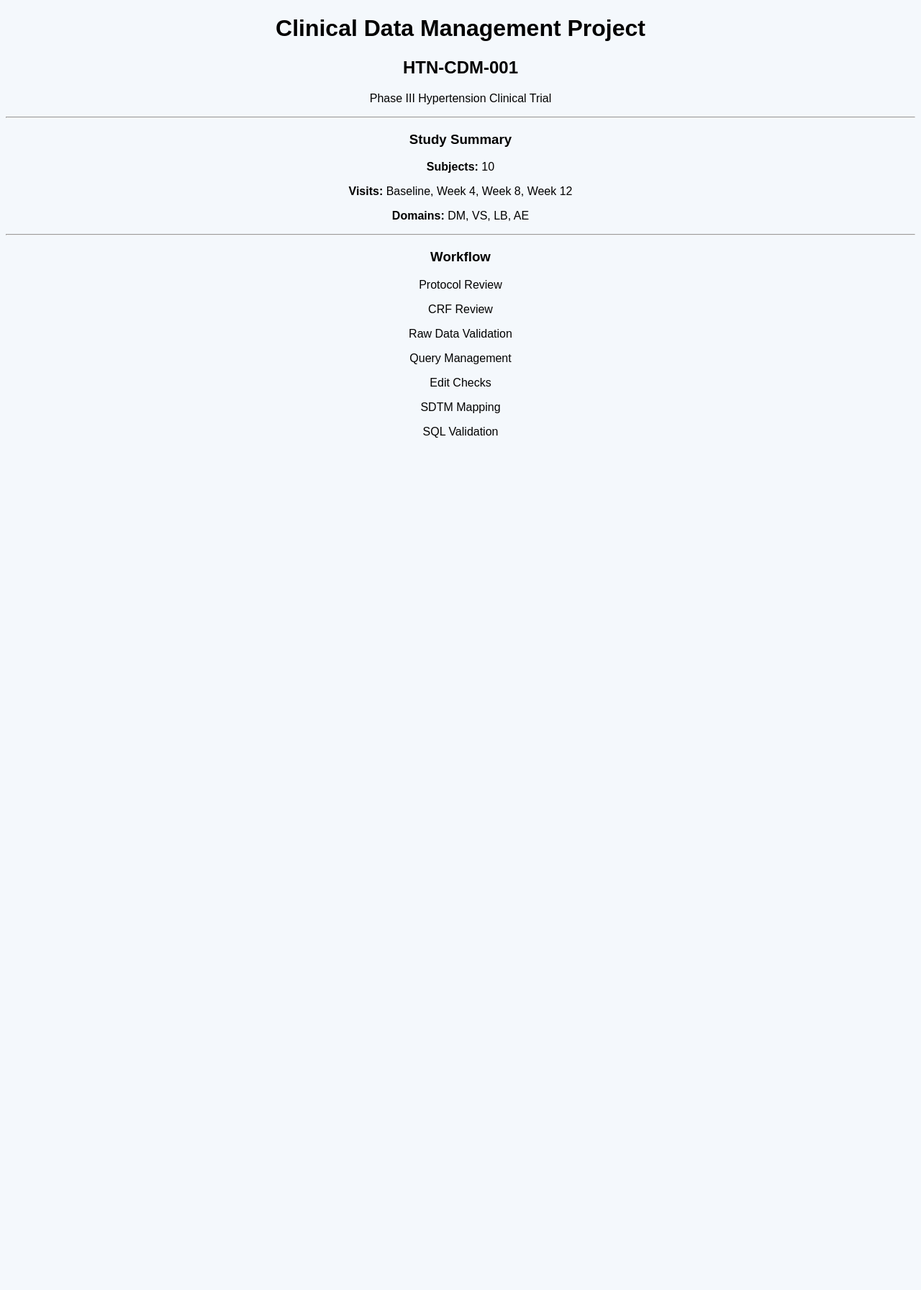
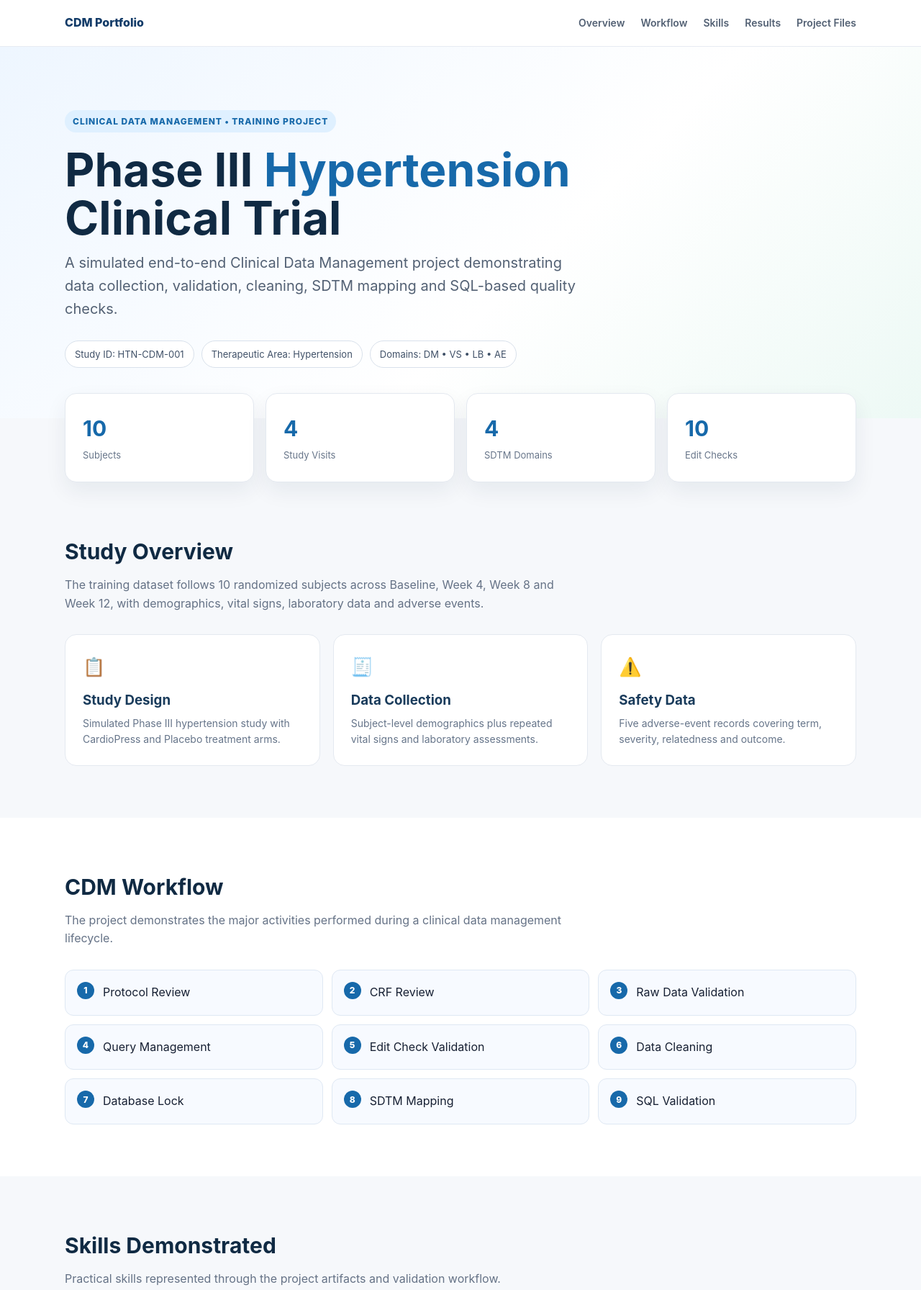
Before and after one commit to rshrutirane2-web/clinical-data-management-training-project, a plain HTML site: page docs/index.html in a window 1280 px wide. Shown: the top 1792 px of the page at 72% size. Before the commit the page ends 800 px from the top, so only its background shows below. Drawn offline with Linux system fonts and the light colour scheme.

Commit message:
Upgrade CDM portfolio website

```diff
--- a/docs/index.html
+++ b/docs/index.html
@@ -1,34 +1,105 @@
 <!DOCTYPE html>
-<html>
+<html lang="en">
 <head>
-  <title>Clinical Data Management Portfolio</title>
+  <meta charset="UTF-8">
+  <meta name="viewport" content="width=device-width, initial-scale=1.0">
+  <meta name="description" content="Clinical Data Management portfolio for simulated Phase III hypertension trial HTN-CDM-001.">
+  <title>Clinical Data Management Portfolio | HTN-CDM-001</title>
+  <link rel="stylesheet" href="style.css">
 </head>
-<body style="font-family:Arial; text-align:center; background:#f4f8fc;">
+<body>
+<header class="nav">
+  <div class="container nav-inner">
+    <a class="brand" href="#top">CDM Portfolio</a>
+    <nav class="nav-links">
+      <a href="#overview">Overview</a><a href="#workflow">Workflow</a><a href="#skills">Skills</a><a href="#results">Results</a><a href="#files">Project Files</a>
+    </nav>
+  </div>
+</header>
 
-  <h1>Clinical Data Management Project</h1>
-  <h2>HTN-CDM-001</h2>
+<main id="top">
+<section class="hero">
+  <div class="container">
+    <span class="eyebrow">Clinical Data Management • Training Project</span>
+    <h1>Phase III <span>Hypertension</span><br>Clinical Trial</h1>
+    <p class="subtitle">A simulated end-to-end Clinical Data Management project demonstrating data collection, validation, cleaning, SDTM mapping and SQL-based quality checks.</p>
+    <div class="hero-meta"><span class="pill">Study ID: HTN-CDM-001</span><span class="pill">Therapeutic Area: Hypertension</span><span class="pill">Domains: DM • VS • LB • AE</span></div>
+  </div>
+</section>
 
-  <p>Phase III Hypertension Clinical Trial</p>
+<section class="container stats" aria-label="Study statistics">
+  <div class="stat"><strong>10</strong><span>Subjects</span></div>
+  <div class="stat"><strong>4</strong><span>Study Visits</span></div>
+  <div class="stat"><strong>4</strong><span>SDTM Domains</span></div>
+  <div class="stat"><strong>10</strong><span>Edit Checks</span></div>
+</section>
 
-  <hr>
+<section id="overview" class="section">
+  <div class="container">
+    <h2>Study Overview</h2>
+    <p class="section-intro">The training dataset follows 10 randomized subjects across Baseline, Week 4, Week 8 and Week 12, with demographics, vital signs, laboratory data and adverse events.</p>
+    <div class="grid">
+      <article class="card"><div class="icon">📋</div><h3>Study Design</h3><p>Simulated Phase III hypertension study with CardioPress and Placebo treatment arms.</p></article>
+      <article class="card"><div class="icon">🧾</div><h3>Data Collection</h3><p>Subject-level demographics plus repeated vital signs and laboratory assessments.</p></article>
+      <article class="card"><div class="icon">⚠️</div><h3>Safety Data</h3><p>Five adverse-event records covering term, severity, relatedness and outcome.</p></article>
+    </div>
+  </div>
+</section>
 
-  <h3>Study Summary</h3>
+<section id="workflow" class="section alt">
+  <div class="container">
+    <h2>CDM Workflow</h2>
+    <p class="section-intro">The project demonstrates the major activities performed during a clinical data management lifecycle.</p>
+    <div class="workflow">
+      <div class="step">Protocol Review</div><div class="step">CRF Review</div><div class="step">Raw Data Validation</div>
+      <div class="step">Query Management</div><div class="step">Edit Check Validation</div><div class="step">Data Cleaning</div>
+      <div class="step">Database Lock</div><div class="step">SDTM Mapping</div><div class="step">SQL Validation</div>
+    </div>
+  </div>
+</section>
 
-  <p><b>Subjects:</b> 10</p>
-  <p><b>Visits:</b> Baseline, Week 4, Week 8, Week 12</p>
-  <p><b>Domains:</b> DM, VS, LB, AE</p>
+<section id="skills" class="section">
+  <div class="container">
+    <h2>Skills Demonstrated</h2>
+    <p class="section-intro">Practical skills represented through the project artifacts and validation workflow.</p>
+    <div class="grid">
+      <article class="card"><div class="icon">🔬</div><h3>Clinical Data Management</h3><p>Protocol/CRF review, data review, edit checks, query concepts and database quality control.</p></article>
+      <article class="card"><div class="icon">🗂️</div><h3>SDTM Mapping</h3><p>DM, VS, LB and AE mapping with controlled terminology, derivations and ISO 8601 dates.</p></article>
+      <article class="card"><div class="icon">💻</div><h3>SQL Validation</h3><p>Queries for age checks, ongoing AEs, missing Week 12 vital signs and domain record counts.</p></article>
+    </div>
+  </div>
+</section>
 
-  <hr>
+<section id="results" class="section alt">
+  <div class="container">
+    <h2>Project Results & QC</h2>
+    <p class="section-intro">Results shown here are based on the actual files currently stored in the repository.</p>
+    <div class="results">
+      <div class="result"><span class="tag">PASS</span><strong>DM Domain</strong><br>10 subject records mapped to SDTM DM.</div>
+      <div class="result"><span class="tag">PASS</span><strong>VS Domain</strong><br>10 subjects × 4 visits × 3 measurements = 120 records.</div>
+      <div class="result"><span class="tag">PASS</span><strong>LB Domain</strong><br>10 subjects × 2 visits × 3 tests = 60 records.</div>
+      <div class="result"><span class="tag">COMPLETED</span><strong>AE Domain</strong><br>5 adverse-event records, including 1 ongoing event.</div>
+    </div>
+  </div>
+</section>
 
-  <h3>Workflow</h3>
+<section id="files" class="section">
+  <div class="container">
+    <h2>Explore the Project Files</h2>
+    <p class="section-intro">Open the underlying artifacts to inspect the data and validation work.</p>
+    <div class="links">
+      <a class="button" href="https://github.com/rshrutirane2-web/clinical-data-management-training-project">View GitHub Repository</a>
+      <a class="button secondary" href="https://github.com/rshrutirane2-web/clinical-data-management-training-project/tree/main/03_Raw_Data">Raw Data</a>
+      <a class="button secondary" href="https://github.com/rshrutirane2-web/clinical-data-management-training-project/blob/main/05_Edit_Checks/edit_check_matrix.csv">Edit Check Matrix</a>
+      <a class="button secondary" href="https://github.com/rshrutirane2-web/clinical-data-management-training-project/tree/main/08_SDTM">SDTM Data & Mapping</a>
+      <a class="button secondary" href="https://github.com/rshrutirane2-web/clinical-data-management-training-project/blob/main/09_SQL_Validation/sql_queries.sql">SQL Validation</a>
+    </div>
+  </div>
+</section>
+</main>
 
-  <p>Protocol Review</p>
-  <p>CRF Review</p>
-  <p>Raw Data Validation</p>
-  <p>Query Management</p>
-  <p>Edit Checks</p>
-  <p>SDTM Mapping</p>
-  <p>SQL Validation</p>
-
+<footer class="footer">
+  <div class="container"><strong>HTN-CDM-001</strong><br><span class="small">Simulated training project • Clinical Data Management portfolio</span></div>
+</footer>
 </body>
 </html>
```
